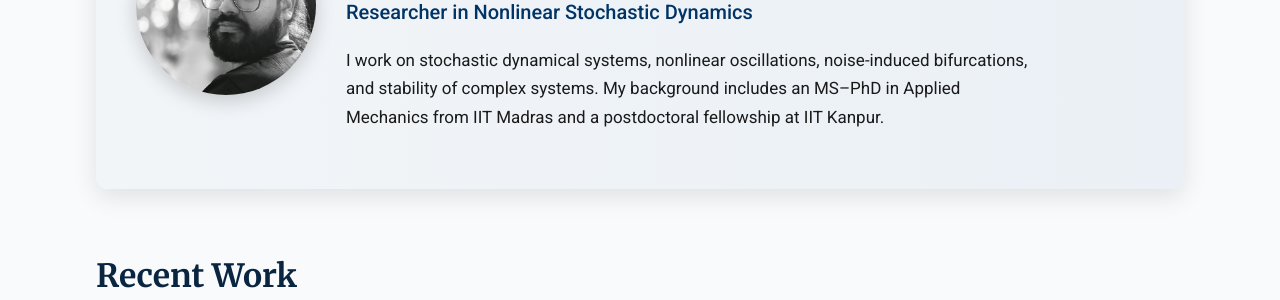
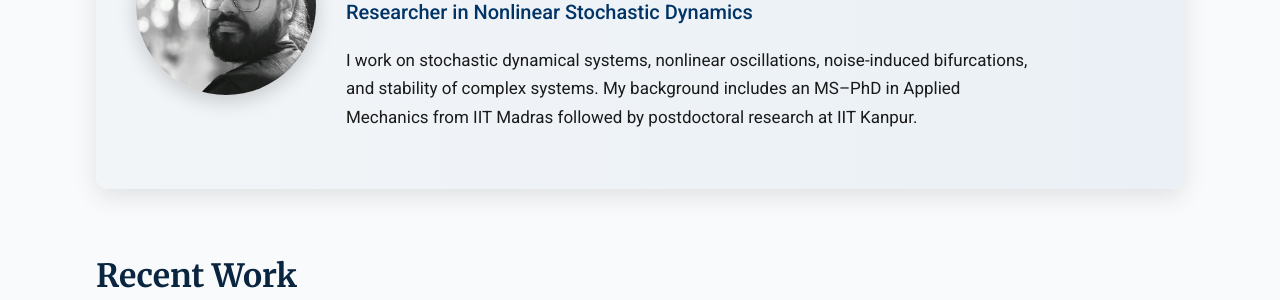
Before and after one commit to SaranyaBiswas/SaranyaBiswas.github.io, a Jekyll site: the page index.html, which Jekyll copies as it is, in a window 1280 px wide and 1369 px high. Shown: the part 240-540 px from the top of the window. Built offline with Jekyll 4.4.1, drawn with Linux system fonts in a browser that asks for light colours.

Commit message:
Update index.html

```diff
--- a/index.html
+++ b/index.html
@@ -36,7 +36,7 @@
                 I work on stochastic dynamical systems, nonlinear oscillations,
                 noise-induced bifurcations, and stability of complex systems.
                 My background includes an MS–PhD in Applied Mechanics from IIT Madras
-                and a postdoctoral fellowship at IIT Kanpur.
+                followed by postdoctoral research at IIT Kanpur.
             </p>
         </div>
     </div>
```
